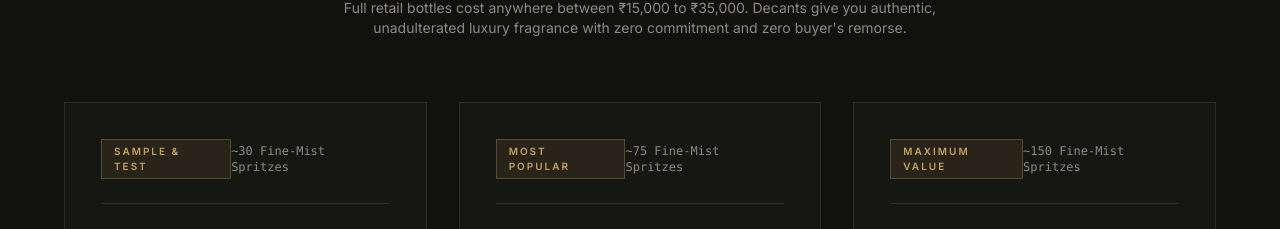
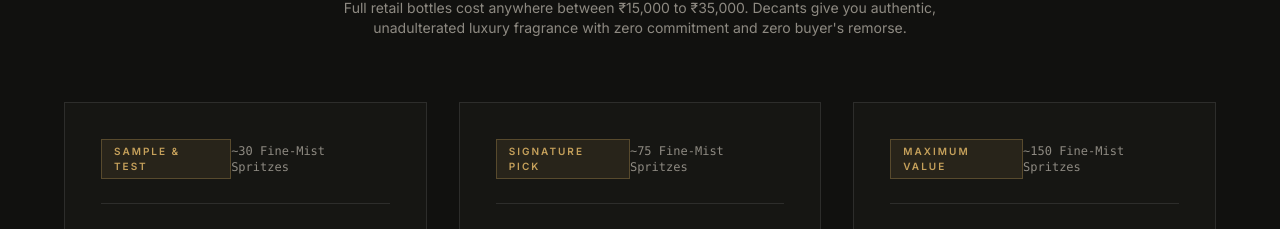
Before and after one commit to theDecantBar/TheDecantBar, a React (Vite) app: page / in a window 1280 px wide. Shown: the part 1813-2042 px from the top of the page. Built offline with nearby package versions, Linux system fonts and the light colour scheme; no server answers.

Commit message:
Added bottle pick

```diff
--- a/src/components/home/DecantGuide.jsx
+++ b/src/components/home/DecantGuide.jsx
@@ -22,7 +22,7 @@ const sizes = [
   {
     size: "5 ml",
     name: "Travel Atomizer",
-    badge: "Most Popular",
+    badge: "SIGNATURE PICK",
     sprays: "~75 Fine-Mist Spritzes",
     duration: "3–4 Weeks of Daily Wear",
     purpose: "Special Occasions & Dates",
```
